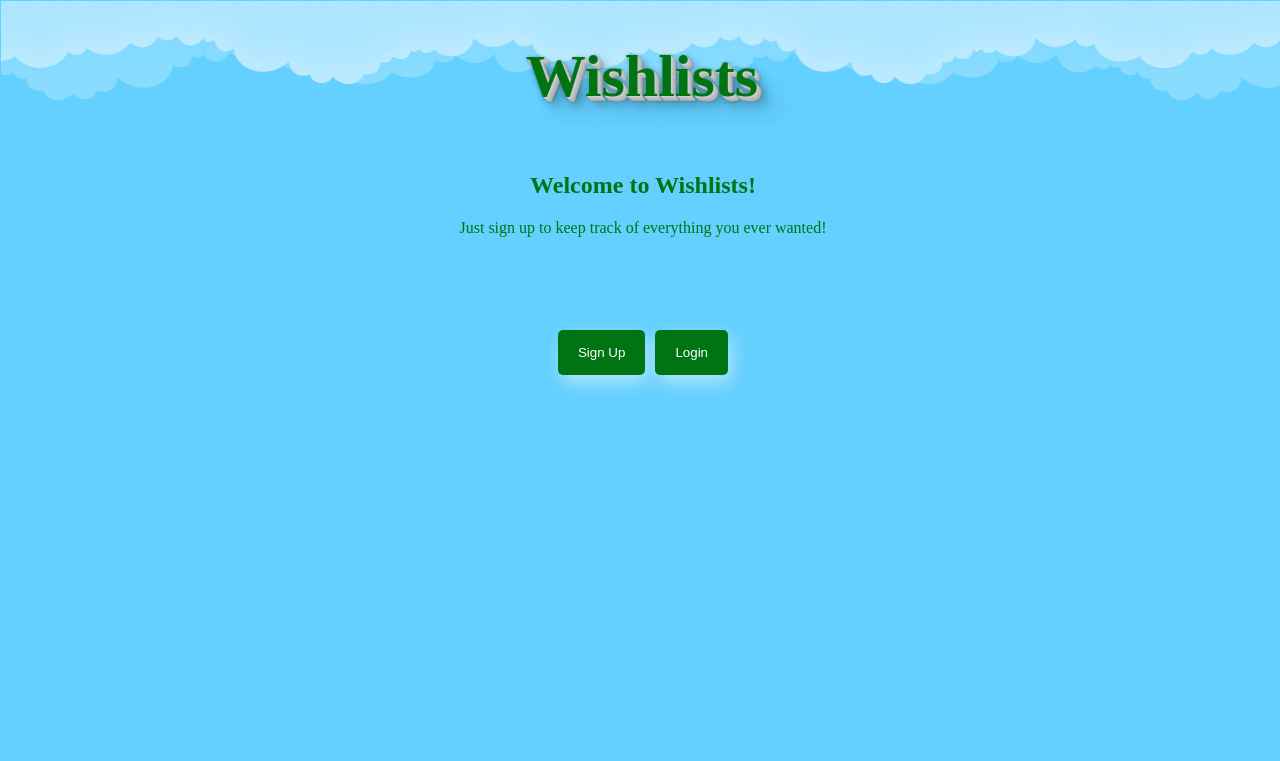
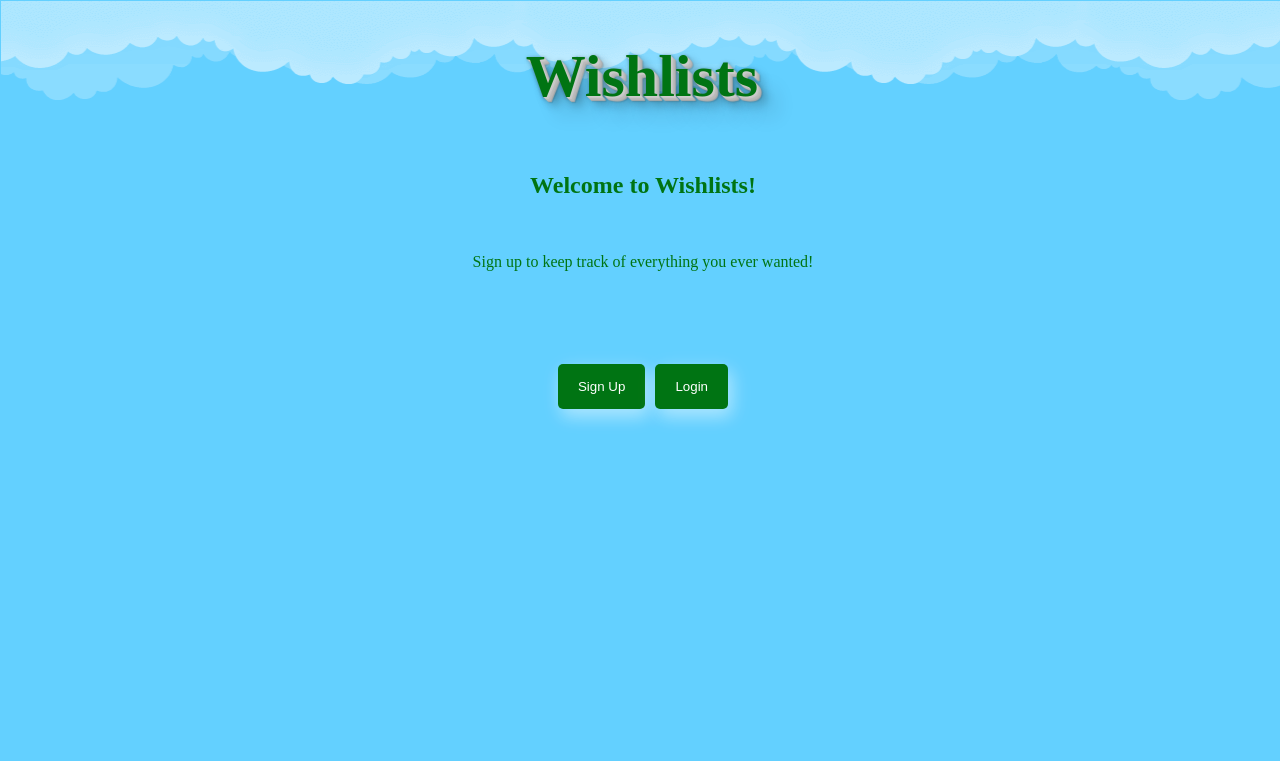
Before and after one commit to mjmailliard/wishlist, a React (Create React App) app in the folder wishlist_ui/: page / in a window 1280 px wide. Shown: the top 761 px of the page. Built offline with nearby package versions, Linux system fonts and the light colour scheme.

Commit message:
updated favicon and title

```diff
--- a/wishlist_ui/public/index.html
+++ b/wishlist_ui/public/index.html
@@ -8,7 +8,7 @@
 
     <link rel="manifest" href="%PUBLIC_URL%/manifest.json">
 
-    <title>React App</title>
+    <title>Wishlists</title>
 
   </head>
   <body>
--- a/wishlist_ui/src/components/Welcome.js
+++ b/wishlist_ui/src/components/Welcome.js
@@ -10,8 +10,10 @@ class Welcome extends Component {
         <div className="divMain">
 
           <h2>Welcome to Wishlists!</h2>
+          <br/>
           <p>
-            Just sign up to keep track of everything you ever wanted!
+
+            Sign up to keep track of everything you ever wanted!
           </p>
           <br/>
           <br/>
```
Also changed, not shown: 1 other file (tests, documents, lock files or other folders).
